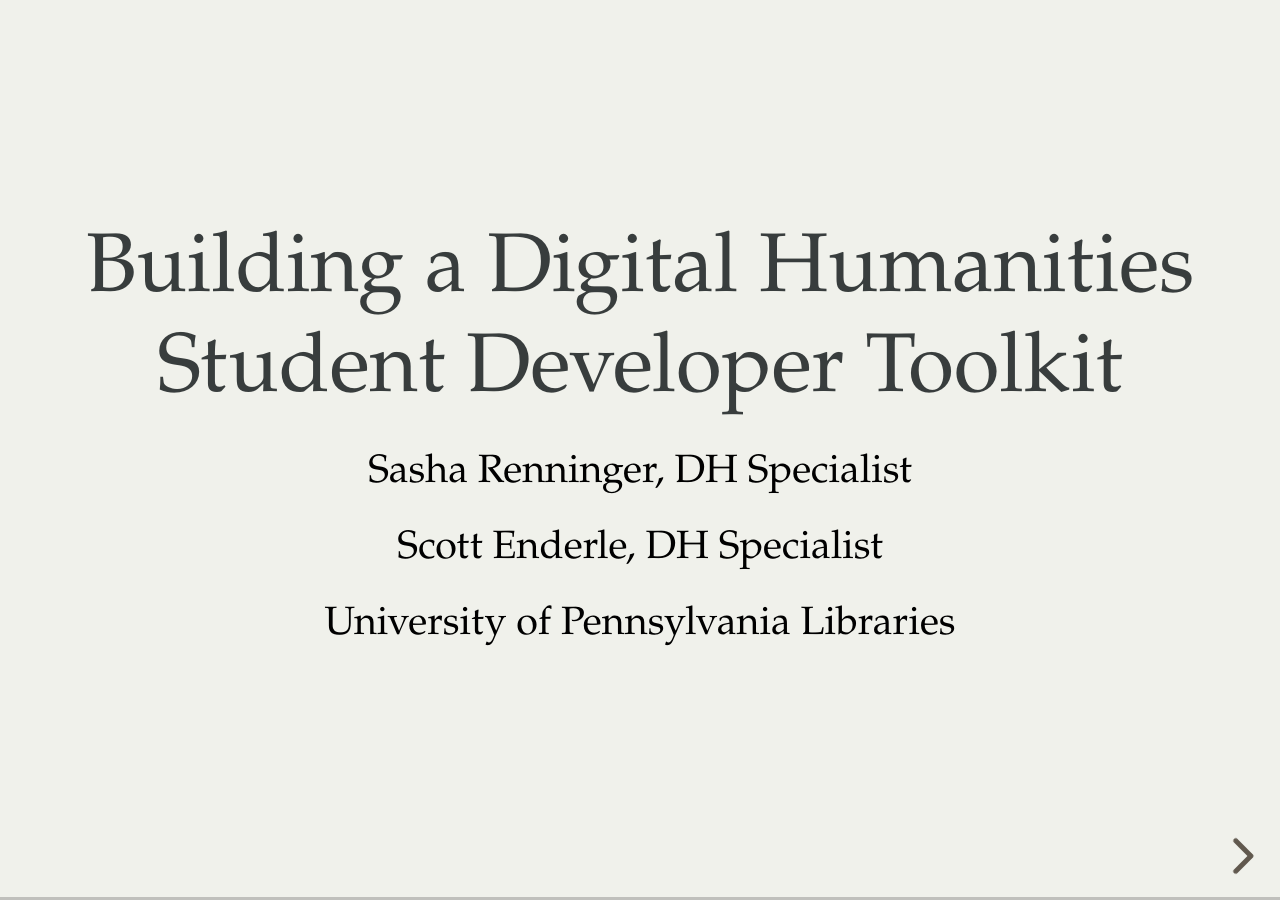
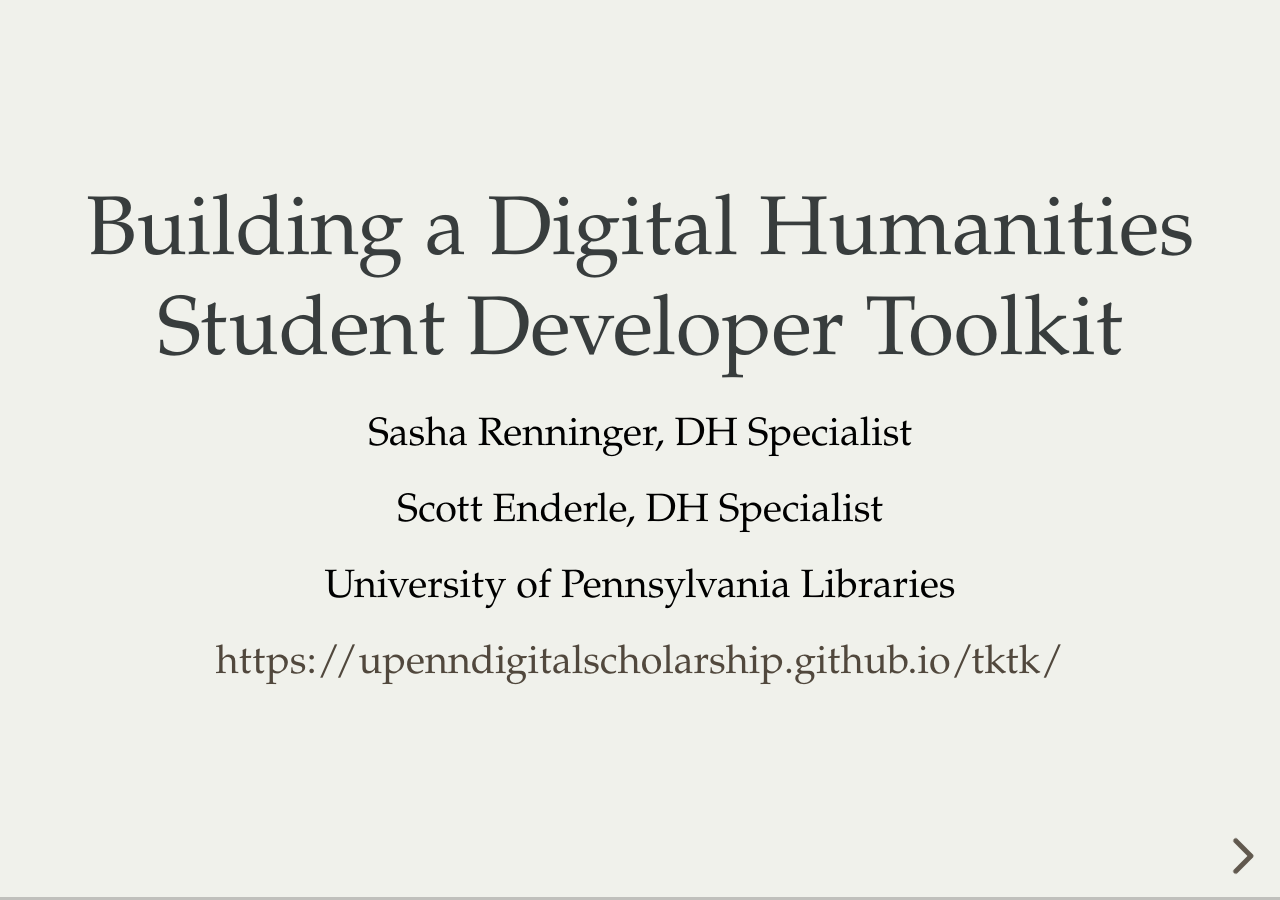
Before and after one commit to upenndigitalscholarship/tktk, a Jekyll site: the page docs/dlf2018/index.html, which Jekyll copies as it is, in a window 1280 px wide. Built offline with Jekyll 4.4.1, drawn with Linux system fonts in a browser that asks for light colours; part of the change alters nothing that is shown.

Commit message:
add link to tk and last slide

```diff
--- a/docs/dlf2018/index.html
+++ b/docs/dlf2018/index.html
@@ -33,6 +33,8 @@
                         Scott Enderle, DH Specialist
 
                         University of Pennsylvania Libraries
+
+                        [https://upenndigitalscholarship.github.io/tktk/](https://upenndigitalscholarship.github.io/tktk/)
                     </textarea>
                 </section>
                 <section data-markdown>
@@ -195,6 +197,19 @@
 - Must have a detailed Readme
                     </textarea>
                 </section>
+                <section data-markdown>
+                    <textarea data-template>
+                        ## Building a Digital Humanities Student Developer Toolkit
+
+                        Sasha Renninger, DH Specialist
+
+                        Scott Enderle, DH Specialist
+
+                        University of Pennsylvania Libraries
+
+                        [https://upenndigitalscholarship.github.io/tktk/](https://upenndigitalscholarship.github.io/tktk/)
+                    </textarea>
+                </section>
             </div>
         </div>
 
```
